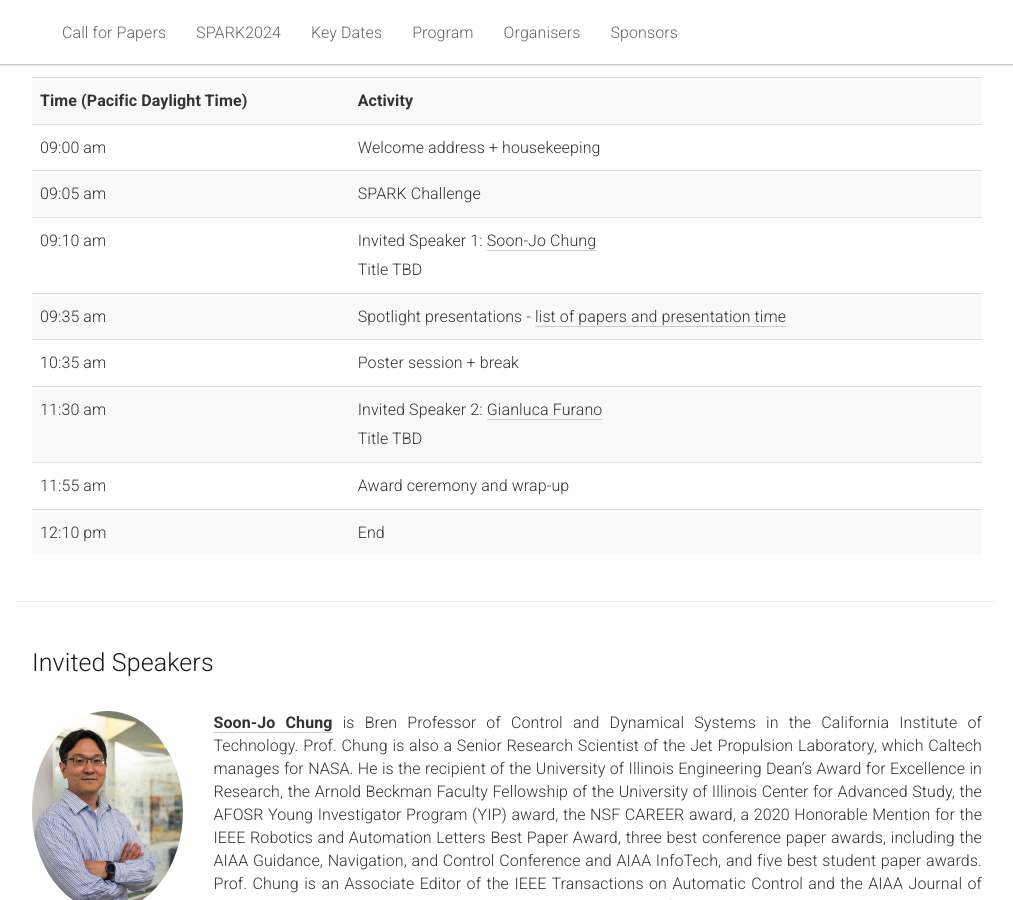
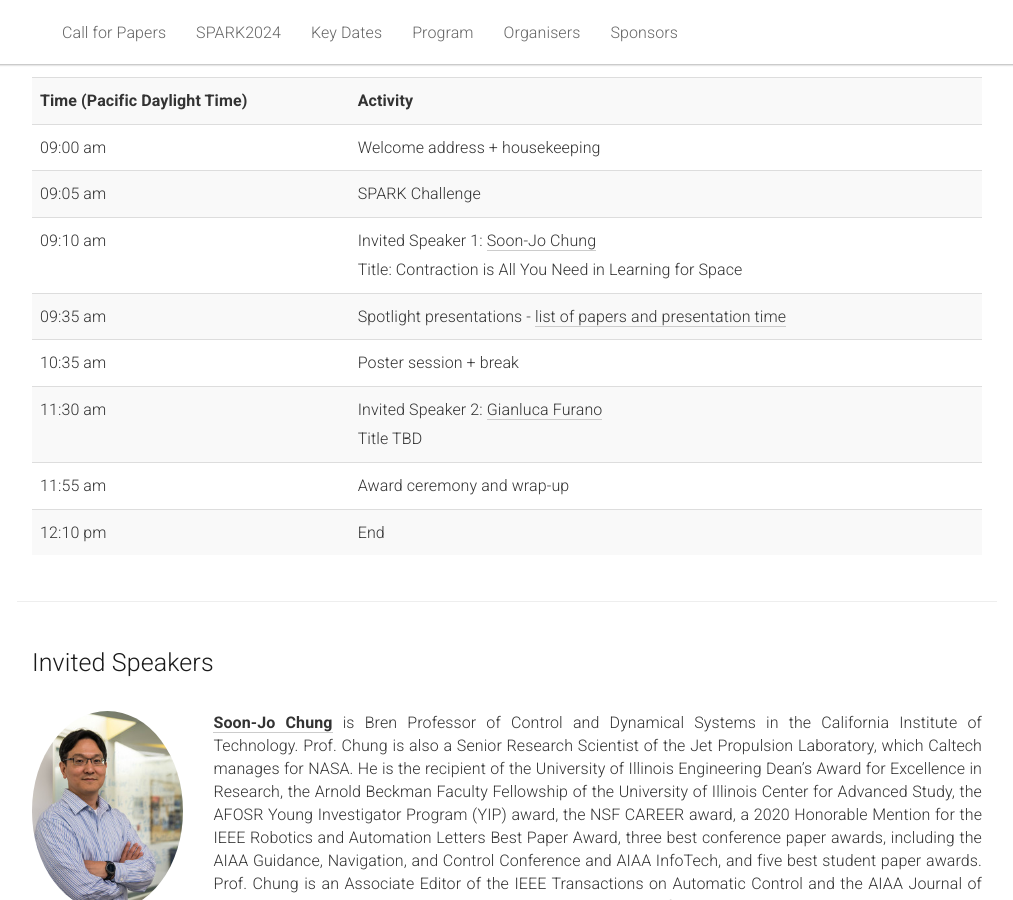
Before and after one commit to AIforSpace/2024, a Jekyll site: the page built from _pages/home.md, in a window 1280 px wide and 900 px high, scrolled down 2847 px. Shown: the whole window, without its empty margins (133-1146 px from the left). Built offline with Jekyll 4.4.1, drawn with Linux system fonts in a browser that asks for light colours.

Commit message:
Update home.md

```diff
--- a/_pages/home.md
+++ b/_pages/home.md
@@ -213,7 +213,7 @@
         </tr>
         <tr>
           <td>09:10 am</td>
-          <td>Invited Speaker 1: <a href="#keynote">Soon-Jo Chung</a> <br>Title TBD</td>
+          <td>Invited Speaker 1: <a href="#keynote">Soon-Jo Chung</a> <br>Title: Contraction is All You Need in Learning for Space</td>
         </tr>
         <tr>
           <td>09:35 am</td>
```
